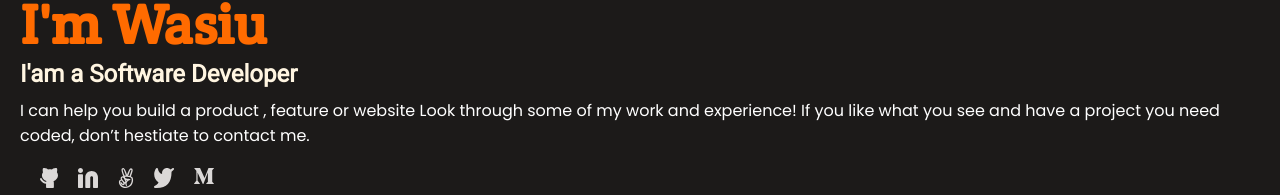
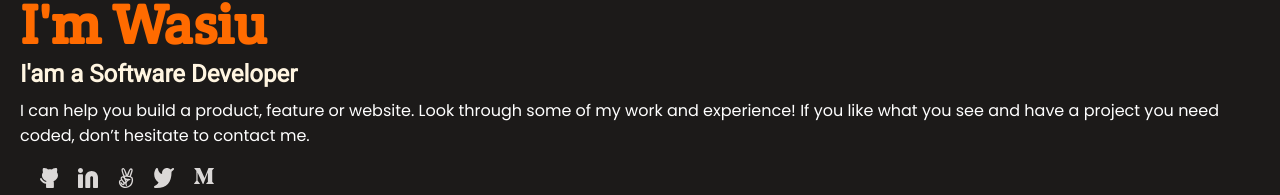
Before and after one commit to was-coder/professional-portfolio, a website: page index.html in a window 1280 px wide. Shown: the part 482-677 px from the top of the page. Drawn offline with Linux system fonts and the light colour scheme.

Commit message:
fix: Edited the paragraph tag under the main container tag

```diff
--- a/index.html
+++ b/index.html
@@ -28,9 +28,7 @@
           <h1>hey there.<br />i'm wasiu</h1>
           <h2>I'am a Software Developer</h2>
           <p>
-            I can help you build a product , feature or website Look through some of my work and
-            experience! If you like what you see and have a project you need coded, don’t hestiate
-            to contact me.
+            I can help you build a product, feature or website. Look through some of my work and experience! If you like what you see and have a project you need coded, don’t hesitate to contact me.
           </p>
 
           <div class="svg-home-container">
```
